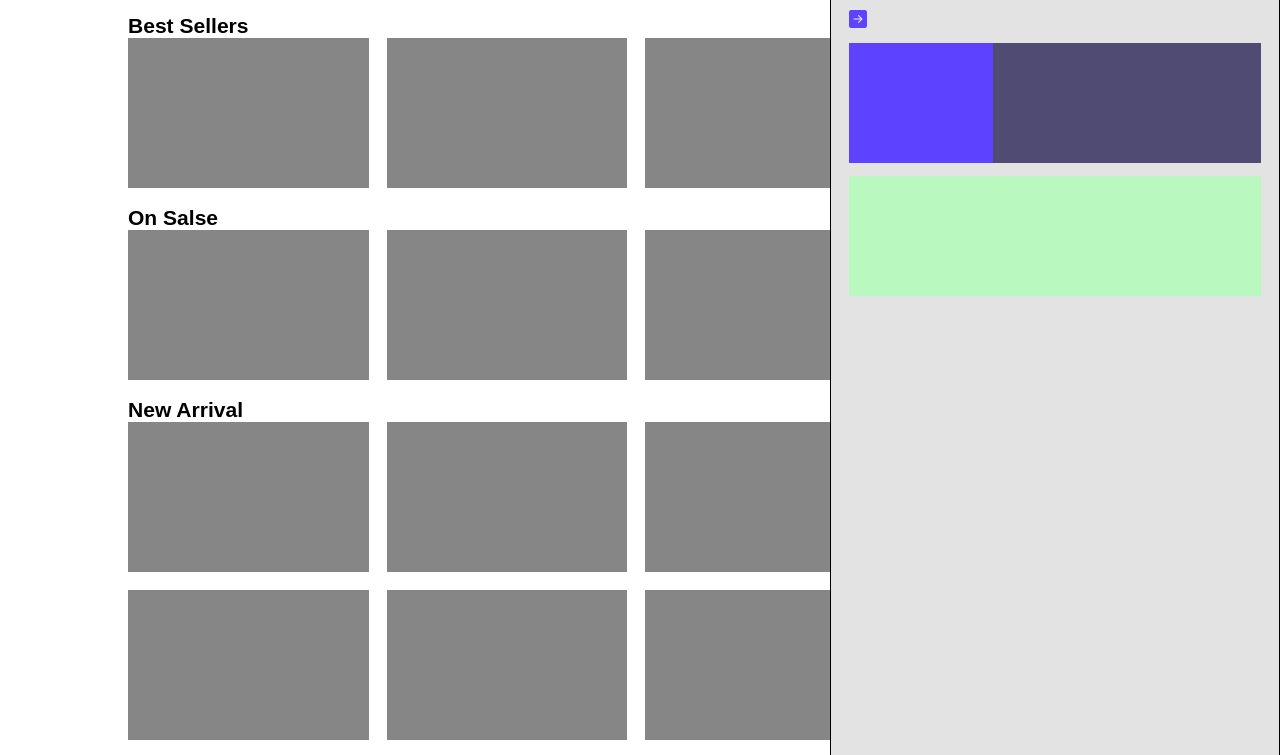
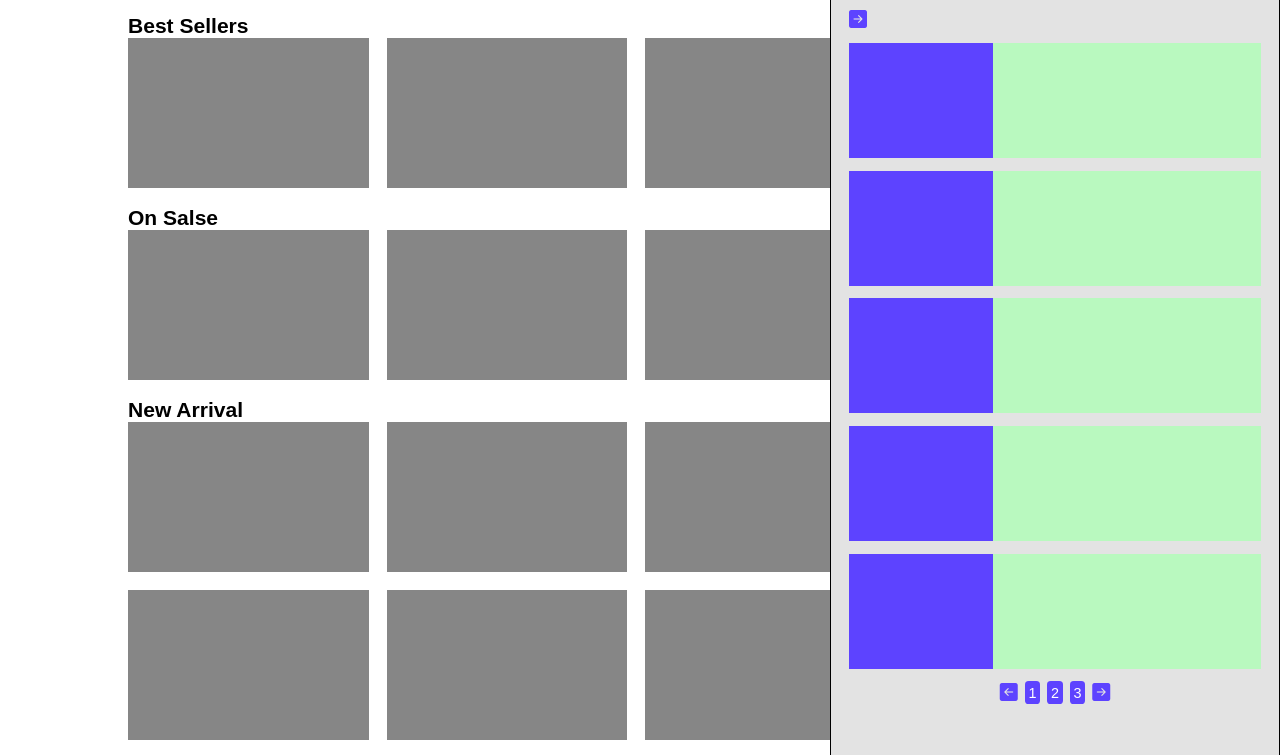
Before and after one commit to pair-supitsara/E-Commerce, a website: page page/category.html in a window 1280 px wide. Shown: the part 40-795 px from the top of the page. Drawn offline with nearby package versions, Linux system fonts and the light colour scheme.

Commit message:
add html pagination

```diff
--- a/page/category.html
+++ b/page/category.html
@@ -14,7 +14,7 @@
     <!-- navigation bar -->
 
     <div class="cart">
-        <div class="back-icon">
+        <div class="arrow-icon">
             <i class="bi bi-arrow-right-square-fill"></i>
         </div>
         <div class="cart-item">
@@ -26,7 +26,43 @@
             </div>
         </div>
         <div class="cart-item">
+            <div class="image">
 
+            </div>
+            <div class="detail-item">
+
+            </div>
+        </div>
+        <div class="cart-item">
+            <div class="image">
+
+            </div>
+            <div class="detail-item">
+
+            </div>
+        </div>
+        <div class="cart-item">
+            <div class="image">
+
+            </div>
+            <div class="detail-item">
+
+            </div>
+        </div>
+        <div class="cart-item">
+            <div class="image">
+
+            </div>
+            <div class="detail-item">
+
+            </div>
+        </div>
+        <div class="pagination">
+            <span><i class="bi bi-arrow-left-square-fill"></i></span>
+            <span class="pagination-item">1</span>
+            <span class="pagination-item">2</span>
+            <span class="pagination-item">3</span>
+            <span><i class="bi bi-arrow-right-square-fill"></i></span>
         </div>
     </div>
 
--- a/style/cart.css
+++ b/style/cart.css
@@ -15,19 +15,16 @@
 .cart-item {
     display: flex;
     width: 100%;
-    height: 120px;
+    height: 115px;
     justify-content: center;
     background-color: #B9F9BF;
 }
-.cart-item:hover {
-    background-color: #7BFF88;
-    cursor: pointer;
-}
-.back-icon {
+
+.arrow-icon {
     color: #5D43FF;
     align-self: start;
 }
-.back-icon:hover {
+.arrow-icon:hover {
     color: black;
     cursor: pointer;
 }
@@ -42,5 +39,31 @@
     display: block;
     height: 100%;
     width: 65%;
-    background-color: #504b73;
 }
+.cart-item > .detail-item:hover {
+    background-color: #7BFF88;
+}
+.pagination {
+    display: flex;
+    align-items: center;
+    gap: 0.4rem;
+}
+.pagination span:hover {
+    cursor: pointer;
+}
+.pagination i {
+    color: #5D43FF;
+}
+.pagination i:hover {
+    color: black;
+}
+.pagination-item {
+    background-color: #5D43FF;
+    color: white;
+    border-radius: .2rem;
+    padding: .2rem;
+    font-size: .8rem;
+}
+.pagination-item:hover {
+    background-color: black;
+}
```
Also changed, not shown: style/shop.css (+5 -2 lines).
